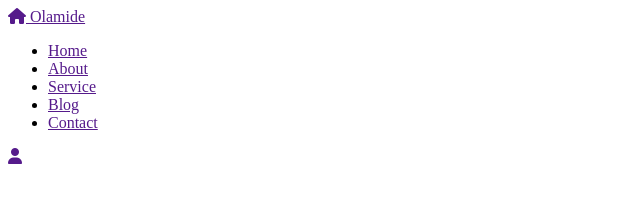
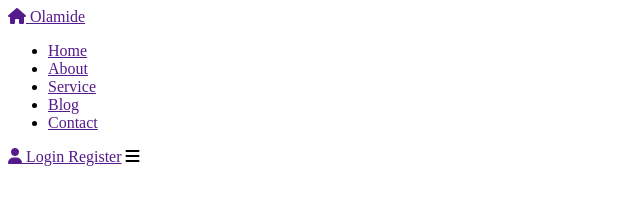
Before and after one commit to olabid212/Responsive-Design, a plain HTML site: page index.html in a window 1280 px wide. Shown: the whole page, without its empty margins (0-640 px from the left). Drawn offline with Linux system fonts and the light colour scheme.

Commit message:
Added an icon

```diff
--- a/index.html
+++ b/index.html
@@ -47,7 +47,14 @@
             <div class="nav-right">
                 <a href="" class="user">
                     <i class="fa-solid fa-user"></i>
+                    Login
                 </a>
+
+                <a href="">Register</a>
+
+                <i class="fa-solid fa-bars"></i>
+
+
             </div>
     </nav>
 </body>
```
